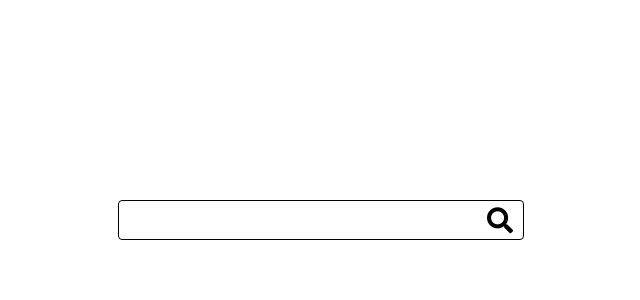
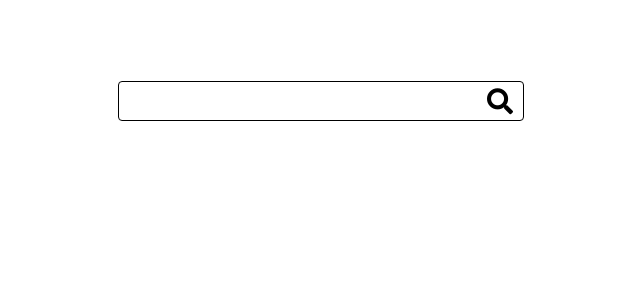
Before and after one commit to seonk94/officetel-price, a React (Create React App) app: page / in a window 1280 px wide. Shown: the top 300 px of the page, without its empty margins (319-959 px from the left). Built offline with nearby package versions, Linux system fonts and the light colour scheme.

Commit message:
fix: nameField css, lint

```diff
--- a/src/components/NameField/index.tsx
+++ b/src/components/NameField/index.tsx
@@ -10,9 +10,7 @@ interface NameFieldProps {
 const NameBox = styled.div`
     display: flex;
     padding: 0 10px;
-    margin-top: 25vh;
-    margin-right: auto;
-    margin-left: auto;
+    margin: auto;
     align-items: center;
 
     border: 1px solid black;
@@ -42,7 +40,7 @@ const NameBox = styled.div`
 `
 
 function NameField({ name, setName, searchName }: NameFieldProps) {
-    const handleKeyPress = (e : React.KeyboardEvent) => {
+  const handleKeyPress = (e: React.KeyboardEvent) => {
     if (e.key === 'Enter') {
       searchName()
     }
```
Lines whose indentation alone changed are shown as unchanged.
